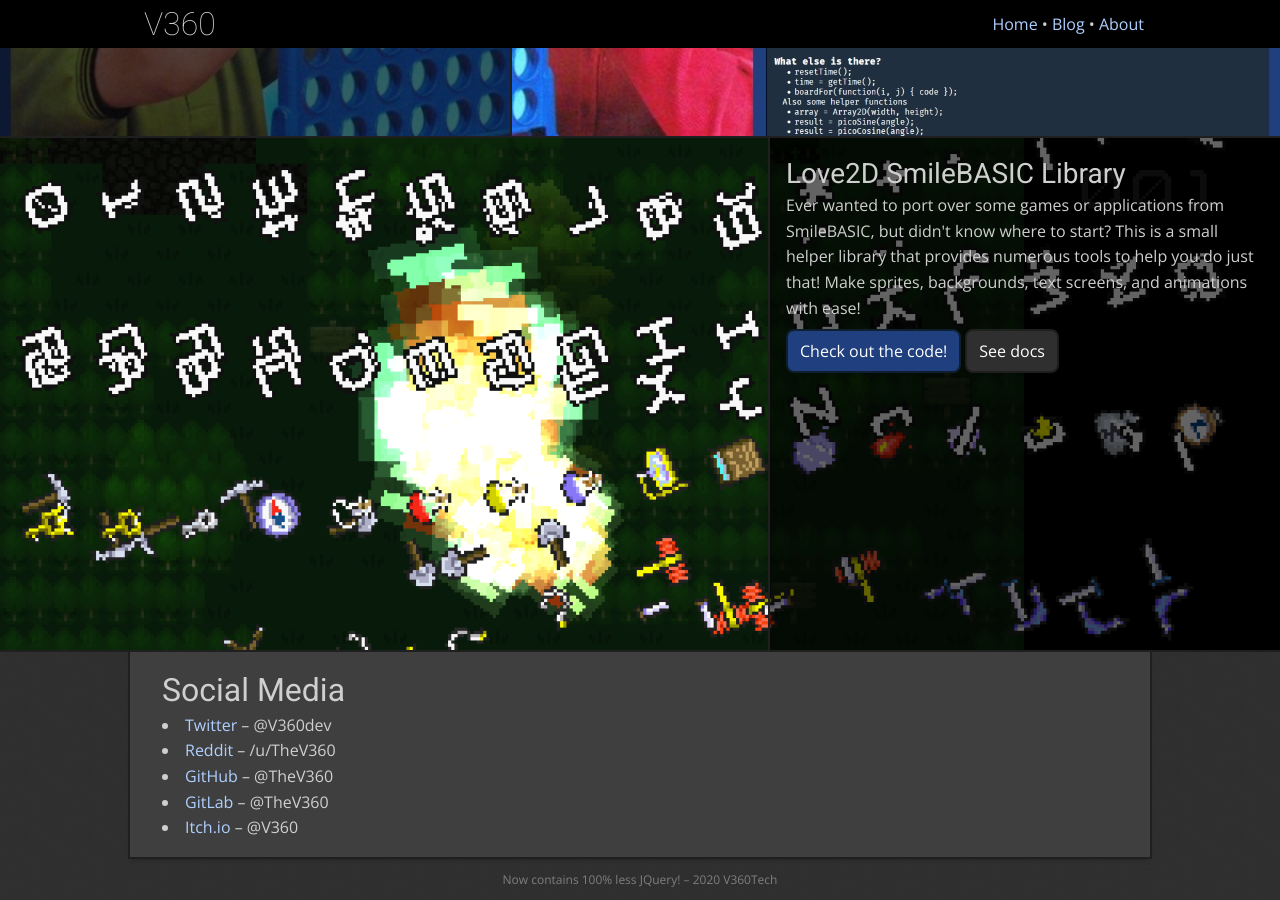
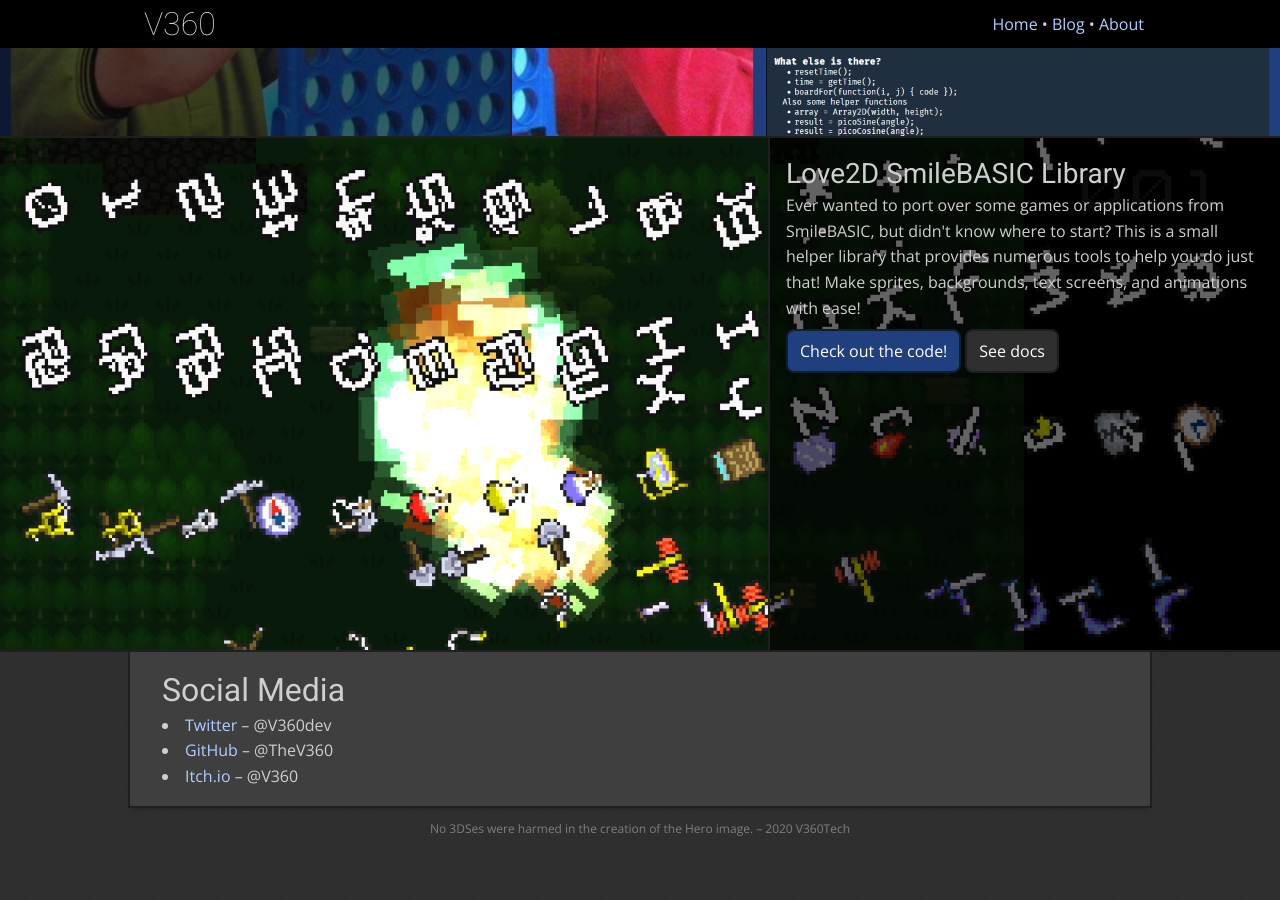
Before and after one commit to TheV360/thev360.github.io, a Jekyll site: the page built from index.html, in a window 1280 px wide and 900 px high, scrolled down 1792 px. Built offline with Jekyll 4.4.1, drawn with Linux system fonts in a browser that asks for light colours; after the commit the page ends 2641 px from its top, so only the background shows below that.

Commit message:
The site is good now

```diff
--- a/_config.yml
+++ b/_config.yml
@@ -1,6 +1,6 @@
 name: V360
 url: https://thev360.github.io
-description: V360's projects and blog!
+description: V360's projects and blog
 
 defaults:
   scope:
--- a/index.html
+++ b/index.html
@@ -26,13 +26,23 @@
 					</div>
 				</div>
 			</div>
+			<!--<div class="showcase" style="background-image: url('/assets/Graph2.png');">
+				<div class="showcase-content">
+					<h2>Arduboy Graph 2</h2>
+					<p>Have you ever wanted to do your math homework on a Game Boy? Me neither. Despite that, here's a graphing calculator for the Arduboy!</p>
+					<div class="button-set">
+						<a class="buttonlike button-primary" href="/Graph2/">Check it out!</a>
+						<a class="buttonlike" href="https://github.com/TheV360/ArduboyGraph2/">See code</a>
+					</div>
+				</div>
+			</div>-->
 			<div class="showcase" style="background-image: url('/assets/CreateFour.jpg');">
 				<div class="showcase-content">
 					<h2>Create Four</h2>
 					<p>Have you ever wanted to program for a computer whose <span title="Don't forget the three text labels that I really should've made static!">only output*</span> is a 7x6 4-color Connect Four board that defies gravity? No? Too bad, here's exactly that.</p>
 					<div class="button-set">
-							<a class="buttonlike button-primary" href="/CreateFour/">Check it out!</a>
-							<a class="buttonlike" href="https://github.com/TheV360/CreateFour/">See code</a>
+						<a class="buttonlike button-primary" href="/CreateFour/">Check it out!</a>
+						<a class="buttonlike" href="https://github.com/TheV360/CreateFour/">See code</a>
 					</div>
 				</div>
 			</div>
@@ -50,9 +60,7 @@
 				<h1>Social Media</h1>
 				<ul>
 					<li><a href="https://twitter.com/V360dev">Twitter</a><span class="unimportant"> &ndash; @V360dev</span></li>
-					<li><a href="https://reddit.com/u/TheV360">Reddit</a><span class="unimportant"> &ndash; /u/TheV360</span></li>
 					<li><a href="https://github.com/TheV360">GitHub</a><span class="unimportant"> &ndash; @TheV360</span></li>
-					<li><a href="https://gitlab.com/TheV360">GitLab</a><span class="unimportant"> &ndash; @TheV360</span></li>
 					<li><a href="https://v360.itch.io/">Itch.io</a><span class="unimportant"> &ndash; @V360</span></li>
 				</ul>
 			</div>
--- a/js/script.js
+++ b/js/script.js
@@ -17,7 +17,7 @@
 		"Having existential crises since 2013!",
 		"undefined", // Will replace this with some vaguely anti-capitalist garbage soon
 		"Some ferns are green, I'm in a mech, // TODO: fix for 2020",
-		"Now contains 100% less JQuery!" // Just wanted to do a jab at JQuery, it's an alright library, but it's pretty bloated...
+		"<span title=\"It's just a SmileBASIC program that looks like a brick message.\">No 3DSes were harmed in the creation of the Hero image.</span>"
 	];
 
 	// Remove whitespace tags
```
